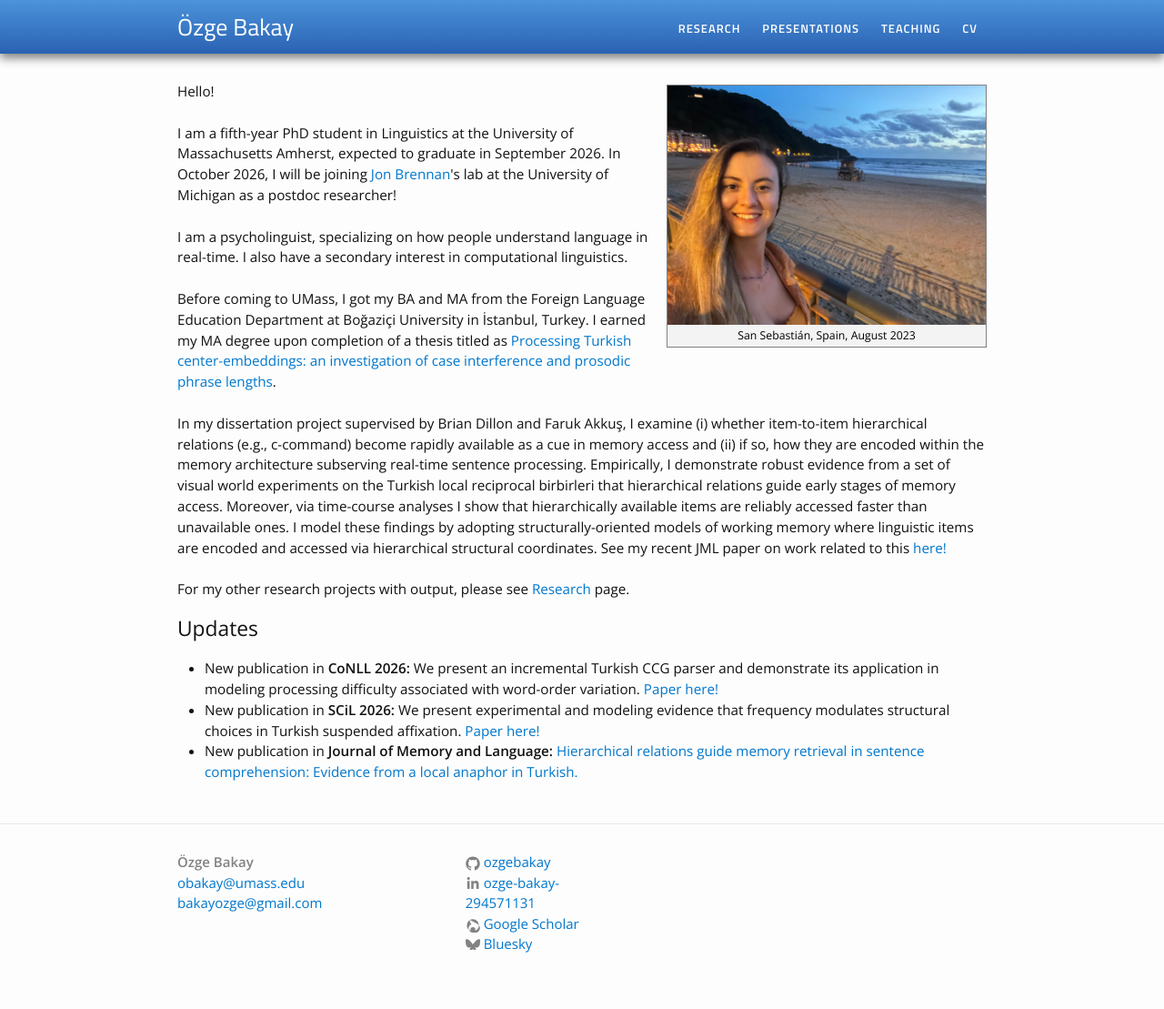
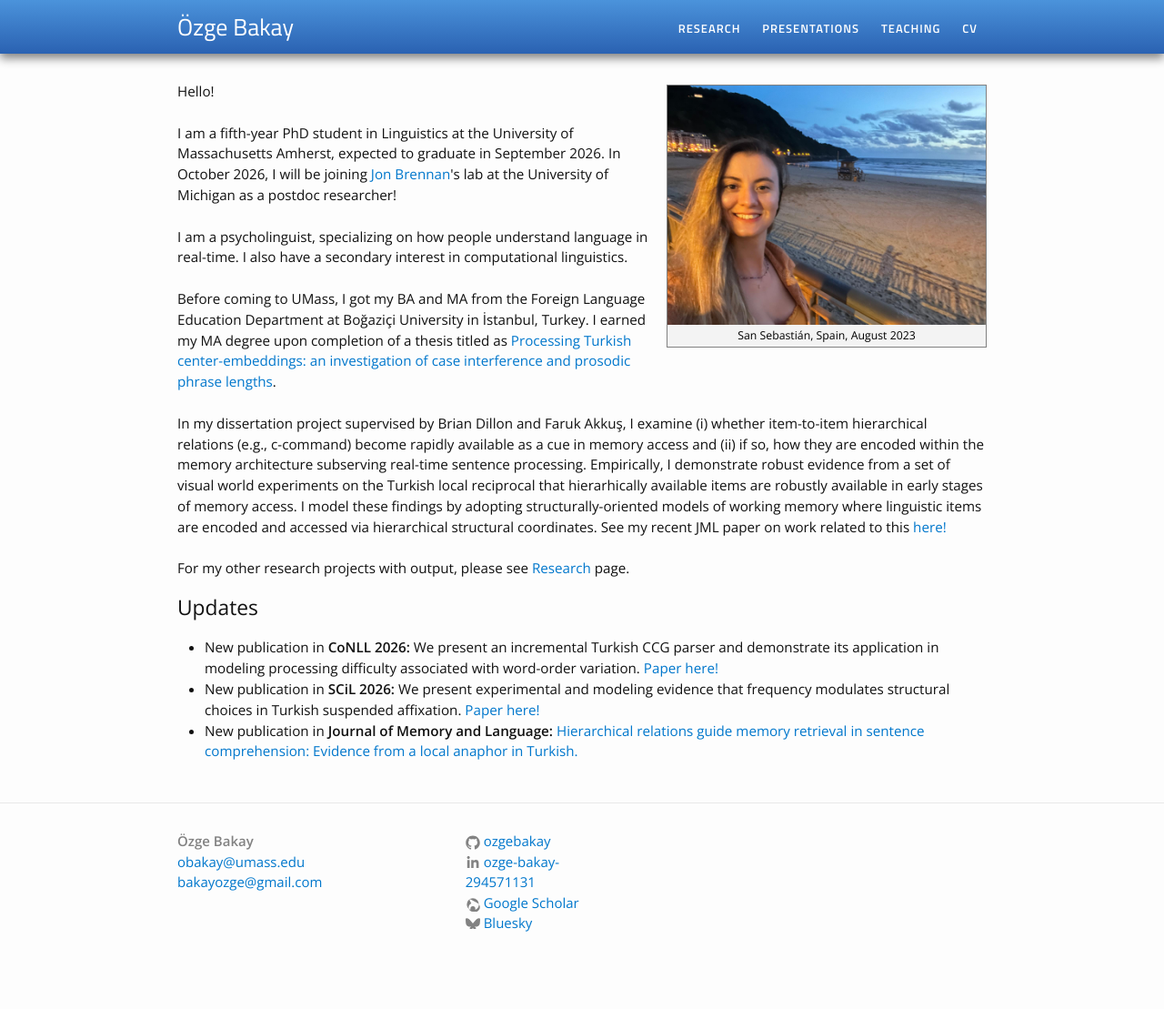
Before and after one commit to ozgebakay/ozgebakay.github.io, a Jekyll site: the page built from index.html, in a window 1280 px wide. Shown: the whole page at 91% size. Built offline with Jekyll 4.4.1, drawn with Linux system fonts in a browser that asks for light colours; after the commit the page ends 1086 px from its top, so only the background shows below that.

Commit message:
Update index.html

```diff
--- a/index.html
+++ b/index.html
@@ -14,7 +14,7 @@
 
 Before coming to UMass, I got my BA and MA from the Foreign Language Education Department at Boğaziçi University in İstanbul, Turkey. I earned my MA degree upon completion of a thesis titled as <a href="https://drive.google.com/file/d/1cJ62eZRNyLfBjsQ9cts5jhI1V3JhodEg/view" target="_blank">Processing Turkish center-embeddings: an investigation of case interference and prosodic phrase lengths</a>.<br><br>
 
-In my dissertation project supervised by Brian Dillon and Faruk Akkuş, I examine (i) whether item-to-item hierarchical relations (e.g., c-command) become rapidly available as a cue in memory access and (ii) if so, how they are encoded within the memory architecture subserving real-time sentence processing. Empirically, I demonstrate robust evidence from a set of visual world experiments on the Turkish local reciprocal birbirleri that hierarchical relations guide early stages of memory access. Moreover, via time-course analyses I show that hierarchically available items are reliably accessed faster than unavailable ones. I model these findings by adopting structurally-oriented models of working memory where linguistic items are encoded and accessed via hierarchical structural coordinates. See my recent JML paper on work related to this <a href="https://drive.google.com/file/d/1glXY4nt__PUrGYPzoVW4jCFbmp7jMlST/view" target="_blank">here!</a><br><br>
+In my dissertation project supervised by Brian Dillon and Faruk Akkuş, I examine (i) whether item-to-item hierarchical relations (e.g., c-command) become rapidly available as a cue in memory access and (ii) if so, how they are encoded within the memory architecture subserving real-time sentence processing. Empirically, I demonstrate robust evidence from a set of visual world experiments on the Turkish local reciprocal that hierarhically available items are robustly available in early stages of memory access. I model these findings by adopting structurally-oriented models of working memory where linguistic items are encoded and accessed via hierarchical structural coordinates. See my recent JML paper on work related to this <a href="https://drive.google.com/file/d/1glXY4nt__PUrGYPzoVW4jCFbmp7jMlST/view" target="_blank">here!</a><br><br>
 
 For my other research projects with output, please see <a href="/research/">Research</a> page.</p>
 
```
